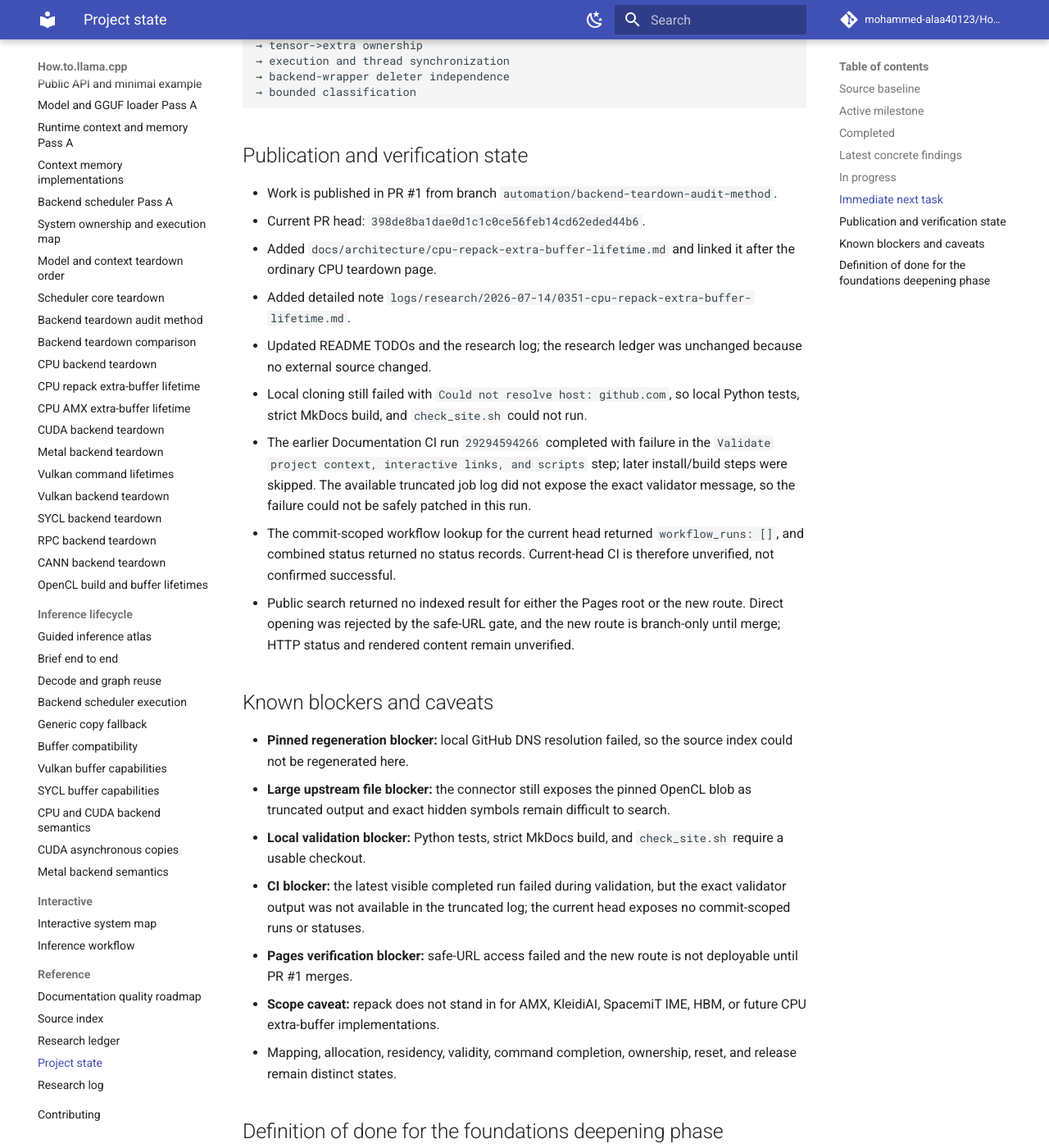
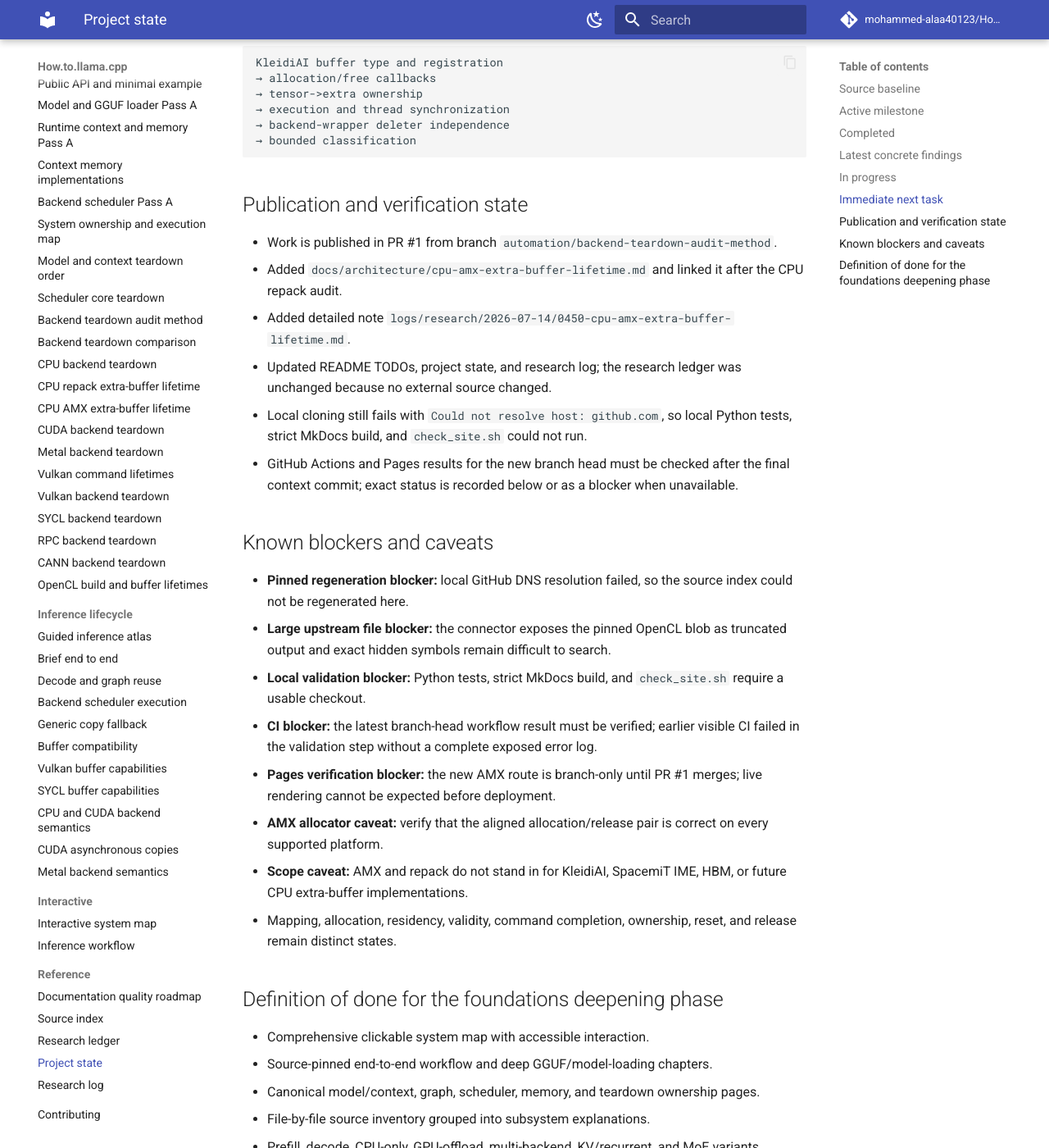
Before and after one commit to mohammed-alaa40123/How.to.llama.cpp, an MkDocs documentation site: the page built from docs/reference/project-state.md, in a window 1280 px wide and 1400 px high, scrolled down 2232 px. Shown: the whole window at 82% size. Built offline with MkDocs 1.6.1 and Material for MkDocs 9.7.7, drawn with Linux system fonts in a browser that asks for light colours; comment, search, counter and statistics services are not loaded; some of the changed text lies outside the part shown.

Commit message:
docs: update project state for CPU AMX audit

````diff
--- a/docs/reference/project-state.md
+++ b/docs/reference/project-state.md
@@ -26,34 +26,35 @@
 - Pinned OpenCL build composition and initial `cl_mem` ownership map.
 - Line-aware generated source indexing with pinned file and symbol links.
 - Guided end-to-end inference atlas with clickable reading paths.
-- Bounded `GGML_USE_CPU_REPACK` extra-buffer audit covering static registration/traits, ordinary CPU allocation delegation, synchronous execution, and backend-wrapper-independent buffer destruction.
+- Bounded CPU repack extra-buffer audit.
+- Bounded CPU AMX extra-buffer audit covering feature admission, aligned allocation ownership, static traits, synchronous execution, and backend-wrapper-independent buffer destruction.
 
 ## Latest concrete findings
 
-- CPU extra-buffer types are exposed through function-static registries.
-- The pinned repack buffer type retains a process-lifetime `extra_buffer_type` context, and its selected tensor traits are function-static objects stored through `tensor->extra`.
-- Repack allocation delegates to `ggml_backend_cpu_buffer_type()`, then overrides selected tensor callbacks without replacing the ordinary CPU buffer free callback.
-- `ggml_backend_cpu_free()` does not own the repack buffer type, trait objects, or existing buffers.
-- CPU graph execution is synchronous and exposes no async tensor, synchronization, or event callbacks; the repack path adds no separate queue.
-- Therefore audited repack buffers are independent of the ordinary CPU backend wrapper after command completion.
-- This result does not yet classify AMX, KleidiAI, or SpacemiT IME.
+- AMX is compile-time gated by `__AMX_INT8__` and `__AVX512VNNI__`, and buffer-type publication also depends on runtime tile-permission initialization.
+- Unlike CPU repack, AMX allocates a dedicated aligned host buffer and stores the allocation pointer in `buffer->context`.
+- The AMX buffer interface independently owns base lookup, tensor initialization, weight conversion/set, clear, and allocation release.
+- `tensor->extra` points to one function-static AMX `tensor_traits` instance; the buffer type and `extra_buffer_type` context are function-static/process-lifetime state.
+- AMX adds no queue, event, or asynchronous completion path; it inherits ordinary synchronous CPU graph completion.
+- Therefore audited AMX buffer destruction is independent of `ggml_backend_cpu_context`.
+- The `ggml_aligned_malloc()` plus `free()` pairing remains an explicit platform-validation question, especially on Windows.
 
 ## In progress
 
 - Regeneration of the pinned source inventory with line-aware records and pinned source links.
 - Exact OpenCL backend/context teardown, queue completion, scheduler events/buffers, and program/kernel/context release order.
-- Remaining optional CPU extra-buffer audits: AMX, KleidiAI, and SpacemiT IME.
-- CPU repack destruction regression test under ASan/LSan.
+- Remaining optional CPU extra-buffer audits: KleidiAI and SpacemiT IME.
+- CPU repack and AMX destruction regression tests under ASan/LSan.
 - Shared generated metadata for the static inference atlas and interactive workflow.
 - Runtime overlays for page faults, scheduler copies, event waits, KV/recurrent growth, and backend queues.
 - CANN reset semantics, RPC completion, CUDA all-stream coverage, SYCL all-queue coverage, and Vulkan query-pool ownership.
 
 ## Immediate next task
 
-Finish the OpenCL teardown audit when the complete pinned source is searchable. If that source-access blocker persists, continue the optional CPU series with AMX:
+Finish the OpenCL teardown audit when the complete pinned source is searchable. If that source-access blocker persists, continue the optional CPU series with KleidiAI:
 
 ```text
-AMX buffer type and registration
+KleidiAI buffer type and registration
 → allocation/free callbacks
 → tensor->extra ownership
 → execution and thread synchronization
@@ -64,23 +65,21 @@
 ## Publication and verification state
 
 - Work is published in PR #1 from branch `automation/backend-teardown-audit-method`.
-- Current PR head: `398de8ba1dae0d1c1c0ce56feb14cd62eded44b6`.
-- Added `docs/architecture/cpu-repack-extra-buffer-lifetime.md` and linked it after the ordinary CPU teardown page.
-- Added detailed note `logs/research/2026-07-14/0351-cpu-repack-extra-buffer-lifetime.md`.
-- Updated README TODOs and the research log; the research ledger was unchanged because no external source changed.
-- Local cloning still failed with `Could not resolve host: github.com`, so local Python tests, strict MkDocs build, and `check_site.sh` could not run.
-- The earlier Documentation CI run `29294594266` completed with failure in the `Validate project context, interactive links, and scripts` step; later install/build steps were skipped. The available truncated job log did not expose the exact validator message, so the failure could not be safely patched in this run.
-- The commit-scoped workflow lookup for the current head returned `workflow_runs: []`, and combined status returned no status records. Current-head CI is therefore unverified, not confirmed successful.
-- Public search returned no indexed result for either the Pages root or the new route. Direct opening was rejected by the safe-URL gate, and the new route is branch-only until merge; HTTP status and rendered content remain unverified.
+- Added `docs/architecture/cpu-amx-extra-buffer-lifetime.md` and linked it after the CPU repack audit.
+- Added detailed note `logs/research/2026-07-14/0450-cpu-amx-extra-buffer-lifetime.md`.
+- Updated README TODOs, project state, and research log; the research ledger was unchanged because no external source changed.
+- Local cloning still fails with `Could not resolve host: github.com`, so local Python tests, strict MkDocs build, and `check_site.sh` could not run.
+- GitHub Actions and Pages results for the new branch head must be checked after the final context commit; exact status is recorded below or as a blocker when unavailable.
 
 ## Known blockers and caveats
 
 - **Pinned regeneration blocker:** local GitHub DNS resolution failed, so the source index could not be regenerated here.
-- **Large upstream file blocker:** the connector still exposes the pinned OpenCL blob as truncated output and exact hidden symbols remain difficult to search.
+- **Large upstream file blocker:** the connector exposes the pinned OpenCL blob as truncated output and exact hidden symbols remain difficult to search.
 - **Local validation blocker:** Python tests, strict MkDocs build, and `check_site.sh` require a usable checkout.
-- **CI blocker:** the latest visible completed run failed during validation, but the exact validator output was not available in the truncated log; the current head exposes no commit-scoped runs or statuses.
-- **Pages verification blocker:** safe-URL access failed and the new route is not deployable until PR #1 merges.
-- **Scope caveat:** repack does not stand in for AMX, KleidiAI, SpacemiT IME, HBM, or future CPU extra-buffer implementations.
+- **CI blocker:** the latest branch-head workflow result must be verified; earlier visible CI failed in the validation step without a complete exposed error log.
+- **Pages verification blocker:** the new AMX route is branch-only until PR #1 merges; live rendering cannot be expected before deployment.
+- **AMX allocator caveat:** verify that the aligned allocation/release pair is correct on every supported platform.
+- **Scope caveat:** AMX and repack do not stand in for KleidiAI, SpacemiT IME, HBM, or future CPU extra-buffer implementations.
 - Mapping, allocation, residency, validity, command completion, ownership, reset, and release remain distinct states.
 
 ## Definition of done for the foundations deepening phase
````
Also changed, not shown: other parts of docs/reference/project-state.md (+1 -1 lines).
